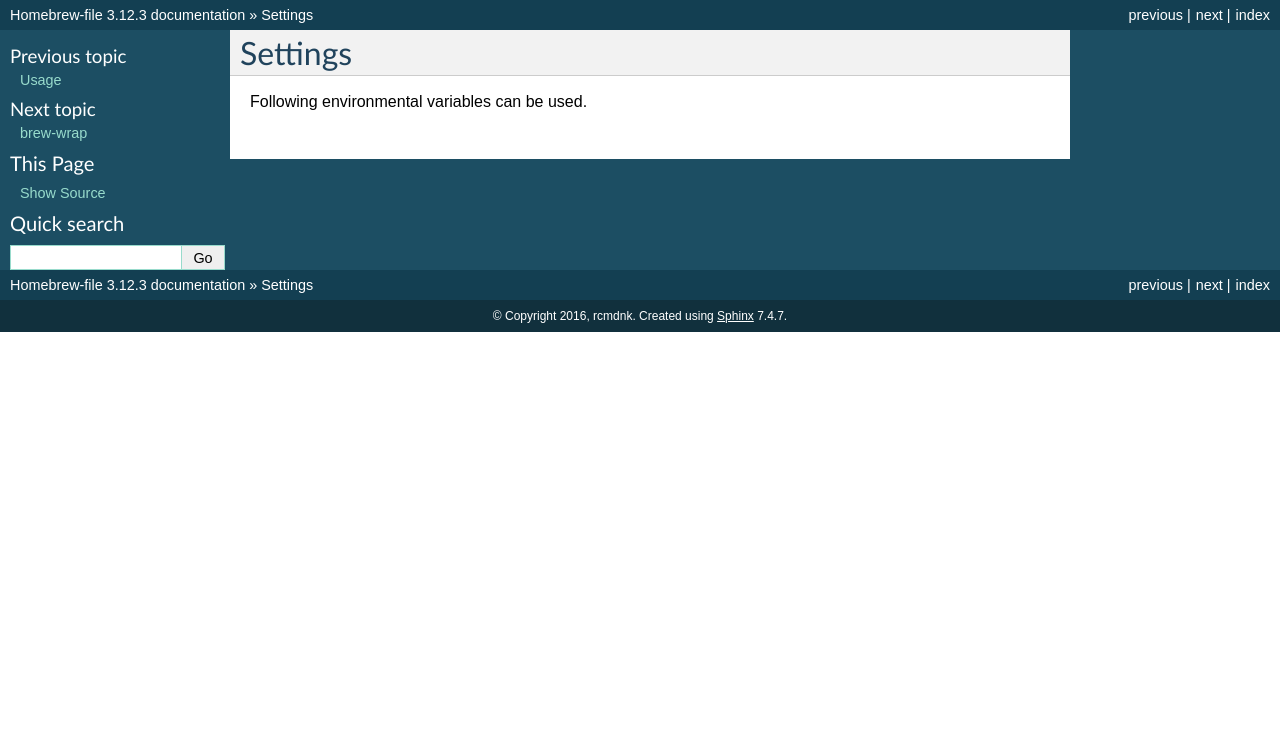
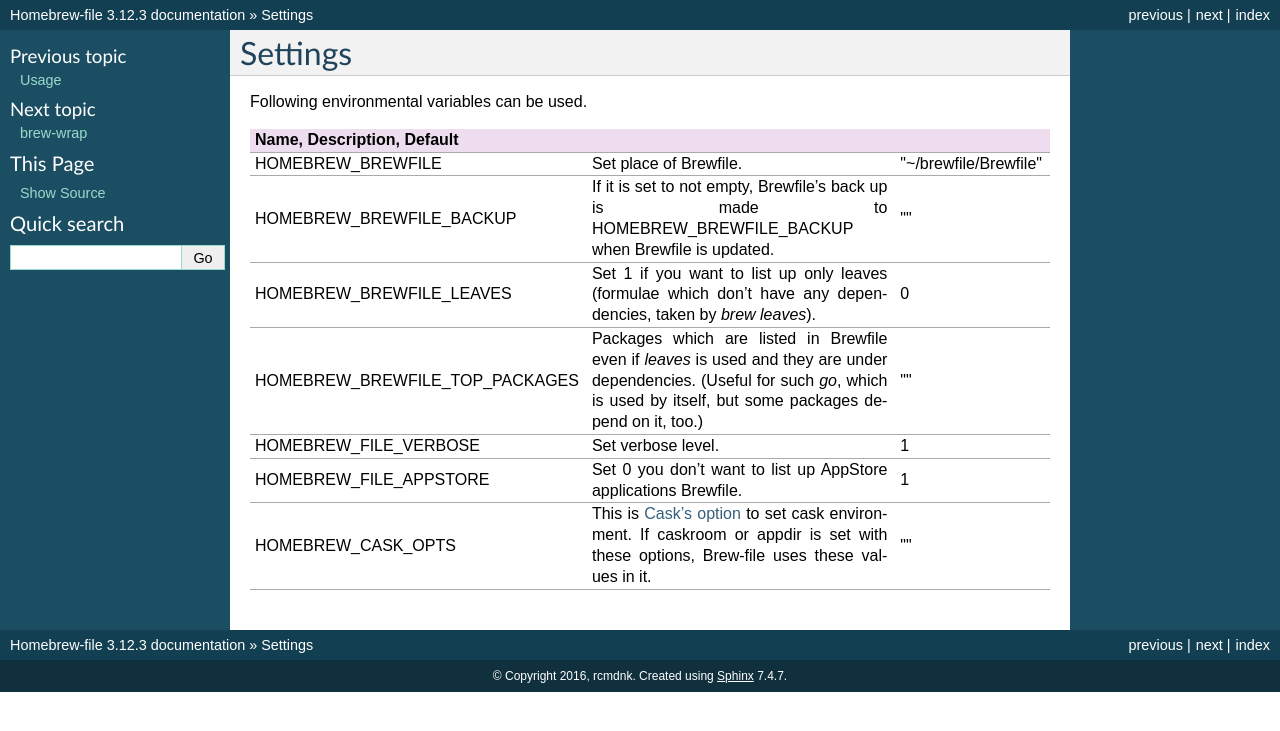
Before and after one commit to rcmdnk/homebrew-file, a Sphinx documentation site: the page built from docs/settings.rst, in a window 1280 px wide. Shown: the top 731 px of the page. Built offline with Sphinx 7.4.7, drawn with Linux system fonts in a browser that asks for light colours.

```diff
--- a/docs/settings.rst
+++ b/docs/settings.rst
@@ -3,27 +3,14 @@ Settings
 
 Following environmental variables can be used.
 
-==============================      ==========================================   ==============
-Name                                Description                                  Default
-==============================      ==========================================   ==============
-HOMEBREW_BREWFILE                   Set place of Brewfile.                       "~/brwefile/Brewfile"
-HOMEBREW_BREWFILE_BACKUP            If it is set to not empty, Brewfile's back
-                                    up is made to HOMEBREW_BREWFILE_BACKUP
-                                    when Brewfile is updated.                    ""
-HOMEBREW_BREWFILE_LEAVES            Set 1 if you want to list up only leaves
-                                    (formulae which don't have any
-                                    dependencies, taken by `brew leaves`).       0
-HOMEBREW_BREWFILE_TOP_PACKAGES      Packages which are listed in Brewfile even
-                                    if `leaves` is used and they are under
-                                    dependencies. (Useful for such `go`, which
-                                    is used by itself, but some packages
-                                    depend on it, too.)                          ""
-HOMEBREW_FILE_VERBOSE               Set verbose level.                           1
-HOMEBREW_FILE_APPSTORE              Set 0 you don't want to list up AppStore
-                                    applications Brewfile.                       1
-HOMEBREW_CASK_OPTS                  This is `Cask's option <https://github.com/caskroom/homebrew-cask/blob/master/USAGE.md>`_
-                                    to set cask environment.
-                                    If caskroom or appdir is set with these
-                                    options, Brew-file uses these values in
-                                    it.                                          ""
-==============================      ==========================================
+.. csv-table::
+   :delim: |
+   :header: Name, Description, Default
+
+   HOMEBREW_BREWFILE              | Set place of Brewfile. | \"~/brewfile/Brewfile\"
+   HOMEBREW_BREWFILE_BACKUP       | If it is set to not empty, Brewfile's back up is made to HOMEBREW_BREWFILE_BACKUP when Brewfile is updated. | \"\"
+   HOMEBREW_BREWFILE_LEAVES       | Set 1 if you want to list up only leaves (formulae which don't have any dependencies, taken by `brew leaves`). | 0
+   HOMEBREW_BREWFILE_TOP_PACKAGES | Packages which are listed in Brewfile even if `leaves` is used and they are under dependencies. (Useful for such `go`, which is used by itself, but some packages depend on it, too.) | \"\"
+   HOMEBREW_FILE_VERBOSE          | Set verbose level. | 1
+   HOMEBREW_FILE_APPSTORE         | Set 0 you don't want to list up AppStore applications Brewfile. | 1
+   HOMEBREW_CASK_OPTS             | This is `Cask's option <https://github.com/caskroom/homebrew-cask/blob/master/USAGE.md>`_ to set cask environment. If caskroom or appdir is set with these options, Brew-file uses these values in it. | \"\"
```
